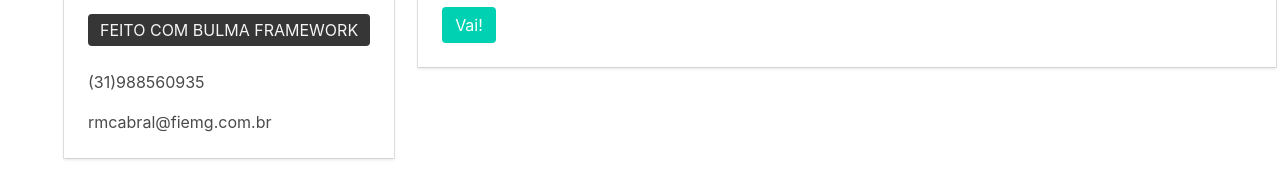
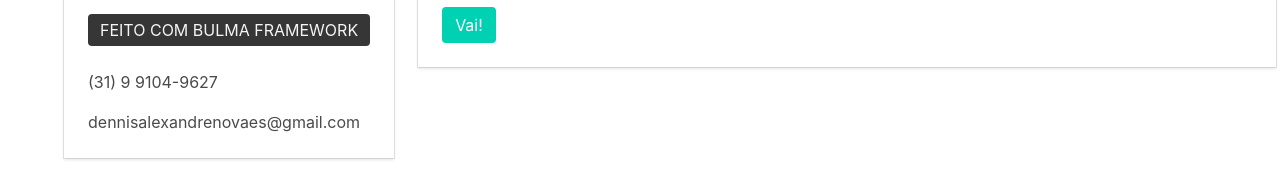
Before and after one commit to d3nnisalexandre/atv19, a plain HTML site: page contato.html in a window 1280 px wide. Shown: the part 477-661 px from the top of the page. Drawn offline with nearby package versions, Linux system fonts and the light colour scheme.

Commit message:
Update contato.html

```diff
--- a/contato.html
+++ b/contato.html
@@ -59,8 +59,8 @@
                                 </div>
                             </div>
                             <div class="content">
-                                <p>(31)988560935</p>
-                                <p>rmcabral@fiemg.com.br</p>
+                                <p>(31) 9 9104-9627</p>
+                                <p>dennisalexandrenovaes@gmail.com</p>
                             </div>
                         </div>
                     </div>
```
